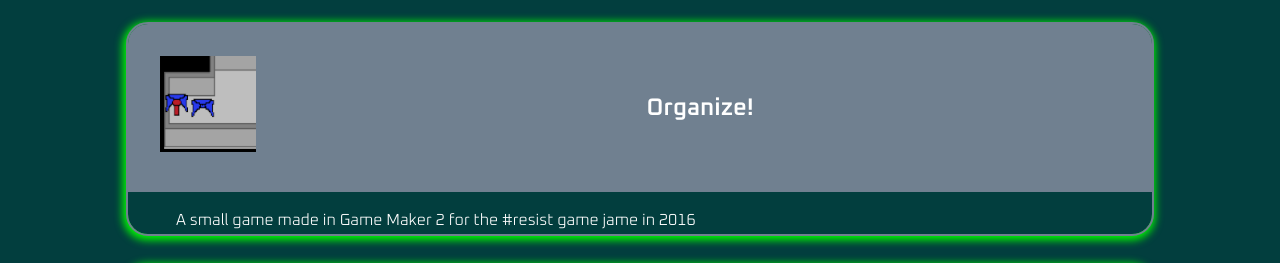
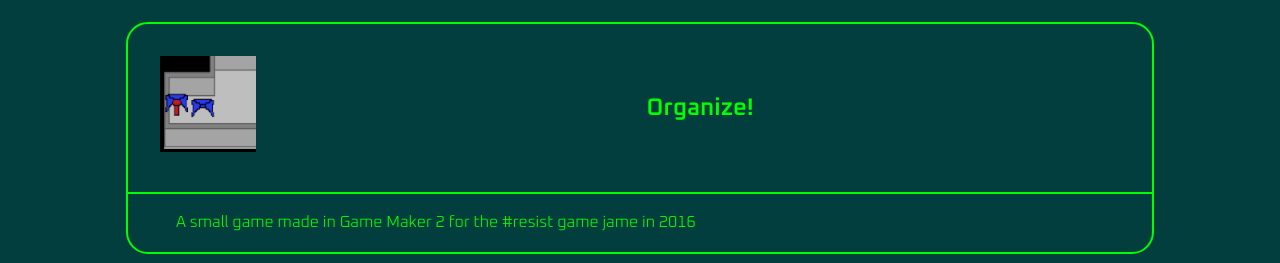
Before and after one commit to PCykana/Personal-Portfolio-WEB504, a plain HTML site: page components/projects/projects.html in a window 1280 px wide. Shown: the part 170-433 px from the top of the page. Drawn offline with Linux system fonts and the light colour scheme; a web font is replaced by a local one.

Commit message:
more palletwork and cleaing up the footer links

```diff
--- a/assets/global-styles/gstyle.css
+++ b/assets/global-styles/gstyle.css
@@ -1,29 +1,53 @@
 
-/* oldschool computer */
+/* monochrome green oldschool computer */
+:root {
+    --primary: lime;
+    --secondary: var(--primary);
+    --bgcolor: rgb(2, 62, 62);
+    --sbgcolor: rgb(2, 62, 62);
+    --outline: 2px solid var(--primary);
+    --shadow: 0 0 8px 2px var(--primary);
+    --bshadow: none;
+    --fshadow: -1px 2px 8px 4px var(--secondary);
+    --foutline: 2px solid var(--secondary);
+    --mshadow: 0 3px 2px -2px  var(--primary);
+    --sbutton: none;
+    --sbuttonfc: var(--bgcolor);
+}
+
+
+/* oldschool computer
 
 :root {
     --primary: lime;
     --secondary: white;
     --bgcolor: rgb(2, 62, 62);
-    --sbgcolor: slategrey;
-    --shadow: 0 0 8px 2px rgb(0, 255, 0);
-    --bshadow: -1px 2px 8px 4px rgb(0, 255, 0);
-    --fshadow: -1px 2px 8px 4px rgb(255, 255, 255);
-    --mshadow: 0 3px 2px -2px  rgb(0, 255, 0);
-    --sbutton: lime;
+    --sbgcolor: var(--bgcolor);
+    --outline: 2px solid var(--primary);
+    --shadow: 0 0 8px 2px var(--primary);
+    --bshadow: -1px 2px 8px 4px var(--primary);
+    --fshadow: -1px 2px 8px 4px var(--secondary);
+    --foutline: 2px solid var(--secondary);
+    --mshadow: 0 3px 2px -2px  var(--primary);
+    --sbutton: var(--primary);
+    --sbuttonfc: var(--primary);
 }
+*/
 
 /* bisexual lighting version
 :root {
     --primary: #f0f;
     --secondary: #0ff;
-    --bgcolor: rgb(2, 62, 62);
-    --sbgcolor: slategrey;
+    --bgcolor: rgb(0, 17, 3);
+    --sbgcolor: rgb(48, 0, 55);
+    --outline: 2px solid var(--primary);
     --shadow: 0 0px 8px 2px rgb(255, 0, 255);
     --bshadow: -1px 2px 8px 4px rgb(255, 0, 255);
     --fshadow: -1px 2px 8px 4px rgb(0, 255, 255);
+    --foutline: 2px rgb(0, 255, 255);
     --mshadow: 0 3px 2px -2px  rgb(255, 0, 255);
     --sbutton: #ff00fff0;
+    --sbuttonfc: var(--primary);
 } */
 
 *{
@@ -87,6 +111,7 @@ body {
 }
 
 .nav-link {
+    align-content: space-around;
     color: var(--primary);
     font-weight: bold;
     padding: 0.25em 0.75em;
@@ -97,7 +122,7 @@ body {
 .nav-link:focus,
 .nav-link:hover {
     color: var(--secondary);
-      outline: 2px solid var(--secondary);
+    outline: var(--foutline);
     box-shadow: var(--fshadow);
 }
 
@@ -133,12 +158,13 @@ a {
     text-indent: 0;
     margin: 0;
     text-align: center;
+    padding: 0;
 }
 
 p {
     text-indent: 2em;
     text-align:justify;
-    margin: 1em;
+    padding: 1em;
 }
 
 .footer-links {
@@ -149,3 +175,7 @@ p {
 .other-title a {
         font-weight:600;
 }
+
+.footer-links {
+    margin: 1em;
+}
--- a/components/projects/projects.css
+++ b/components/projects/projects.css
@@ -1,6 +1,6 @@
 
 :root {
-    --radius: 8px;
+    --radius: 20px;
 
 }
 section {
@@ -9,11 +9,12 @@ section {
 }
 
 .project{
+    color: var(--primary);
     margin-right: auto;
     margin-left: auto;
     max-width: 100%;
-    border-radius: 20px;
-    outline: 2px solid slategray;
+    border-radius: var(--radius);
+    outline: var(--outline);
     box-shadow: var(--bshadow);
     margin-bottom: 1em;
     background-color: var(--background);
@@ -28,12 +29,16 @@ section {
 .project-info {
     display: flex;
     margin: 2em auto 0;
-    background-color: slategray;
-    border-radius: 20px 20px 0px 0px;
+    background-color: var(--sbgcolor);
+    border-radius: var(--radius) var(--radius) 0px 0px;
     padding: 2rem;
     align-items: center;
     justify-content: center;
+    border-bottom: var(--outline);
 
+}
+.project p{
+    min-height: 57px;
 }
 
 .project-image, .other-title {
@@ -41,6 +46,7 @@ section {
 }
 
 .project:hover, .project:focus {
-  outline: 2px solid var(--secondary);
-  box-shadow: var(--fshadow);
+    color:var(--secondary);
+    outline: 2px solid var(--secondary);
+    box-shadow: var(--fshadow);
 }
--- a/components/projects/projects.html
+++ b/components/projects/projects.html
@@ -3,7 +3,7 @@
 <head>
     <meta charset="UTF-8">
     <meta name="viewport" content="width=device-width, initial-scale=1.0">
-    <title>Projects</title>
+    <title>Peter Cykana | Projects</title>
 <link rel="preconnect" href="https://fonts.googleapis.com">
 <link rel="preconnect" href="https://fonts.gstatic.com" crossorigin>
 <link href="https://fonts.googleapis.com/css2?family=Bungee+Hairline&family=Libertinus+Keyboard&family=Oxanium:wght@200..800&family=Rubik+Glitch&family=Special+Elite&display=swap" rel="stylesheet">
@@ -49,7 +49,6 @@
                     <h2 class="other-title"><a href="https://github.com/PCykana/SDV503-Assessment3-PeterCykana">Patient Portal Project</a></h2>
                     </div>
                     <p>A CLI patient portal program made as part of my programming intro class. Made in JavaScript.</p>
-
                 </li>
             </ul>
         </section>
--- a/pages/index.css
+++ b/pages/index.css
@@ -7,6 +7,7 @@
     --bgcolor: linen;
     --radius: 8px;
     --shadow: 0 2px 8px rgba(0,0,0,0.10);
+    --outline: 2px solid var(--primary);
 }
 *{
     color: var(--primary);
@@ -26,6 +27,7 @@ body{
  .nav-link:hover{
     color: var(--primary);
     box-shadow: none;
+    outline: var(--outline) ;
  }
 #index-card {
     background-color: var(--bgcolor);
```
Also changed, not shown: components/charity/charity.html (+1 -1 lines), components/contact/contact.css (+4 -4 lines), components/contact/contact.html (+1 -1 lines), components/home/home.html (+1 -1 lines), components/skills/skills.css (+6 -5 lines), components/skills/skills.html (+1 -1 lines).
